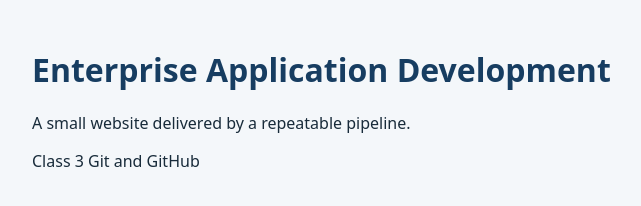
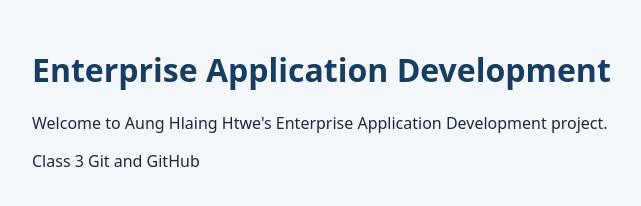
Before and after one commit to cyon003/start01-csx4407, a plain HTML site: page src/index.html in a window 1280 px wide. Shown: the whole page, without its empty margins (208-849 px from the left). Drawn offline with Linux system fonts and the light colour scheme.

Commit message:
Personalize website message for student 6612119

```diff
--- a/src/index.html
+++ b/src/index.html
@@ -9,7 +9,7 @@
 <body>
   <main>
     <h1>Enterprise Application Development</h1>
-    <p id="message">A small website delivered by a repeatable pipeline.</p>
+    <p id="message">Welcome to Aung Hlaing Htwe's Enterprise Application Development project.</p>
     <p>Class 3 Git and GitHub</p>
   </main>
 </body>
```
